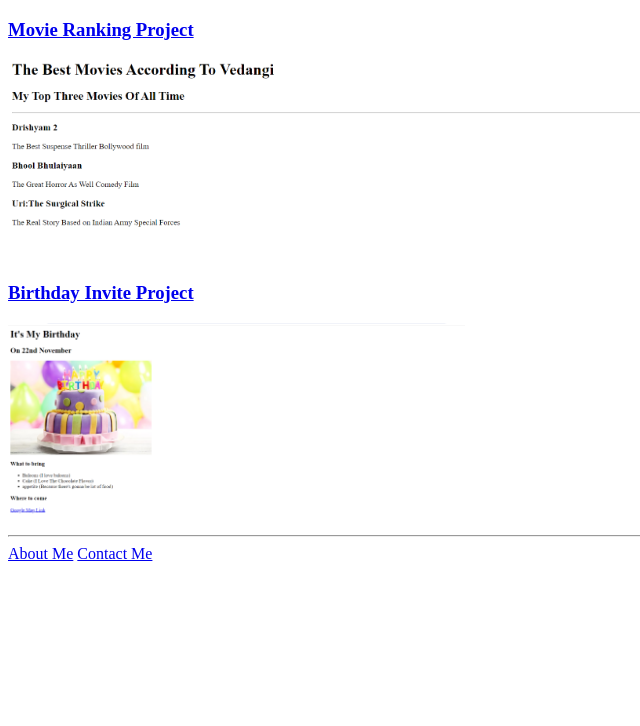
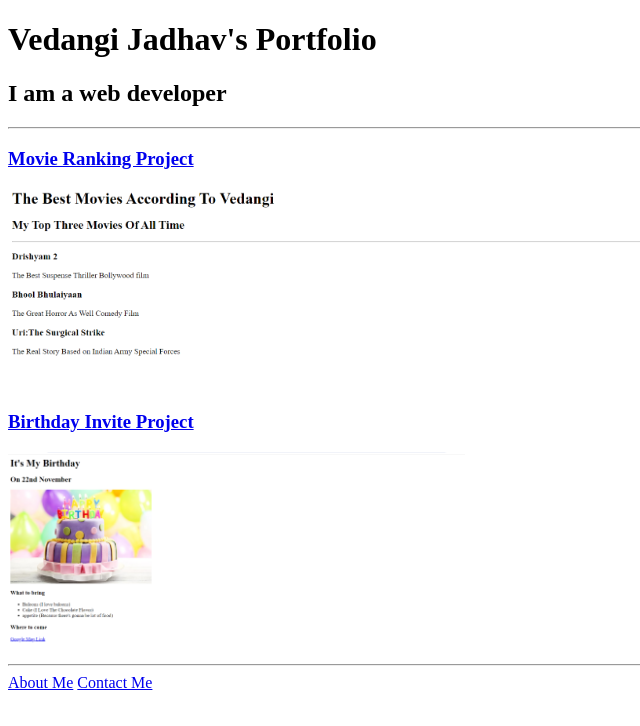
Before and after one commit to vedangi-jadhav/Html-Portfolio, a plain HTML site: page index.html in a window 1280 px wide. Shown: the whole page, without its empty margins (0-640 px from the left). Drawn offline with Linux system fonts and the light colour scheme.

Commit message:
Added Title

```diff
--- a/index.html
+++ b/index.html
@@ -11,12 +11,17 @@
   <title>Vedangi's Portfolio</title>
 </head>
 
+<body>
+  <h1>Vedangi Jadhav's Portfolio</h1>
+  <h2>I am a web developer</h2>
+  <hr/>
+
   <h3><a href="public/movie-ranking.html">Movie Ranking Project</a></h3>
   <img src="assets/images/movie project.png" height="200" alt="movie ranking project preview"/>
 
   <h3><a href="assets/images/birthday project.png">Birthday Invite Project</a></h3>
   <img src="assets/images/birthday project.png" height="200" alt="birthday invite project preview"/>
-  <hr />
+  <hr/>
   <a href="public/about.html">About Me</a>
   <a href="public/contact.html">Contact Me</a>
 </body>
```
